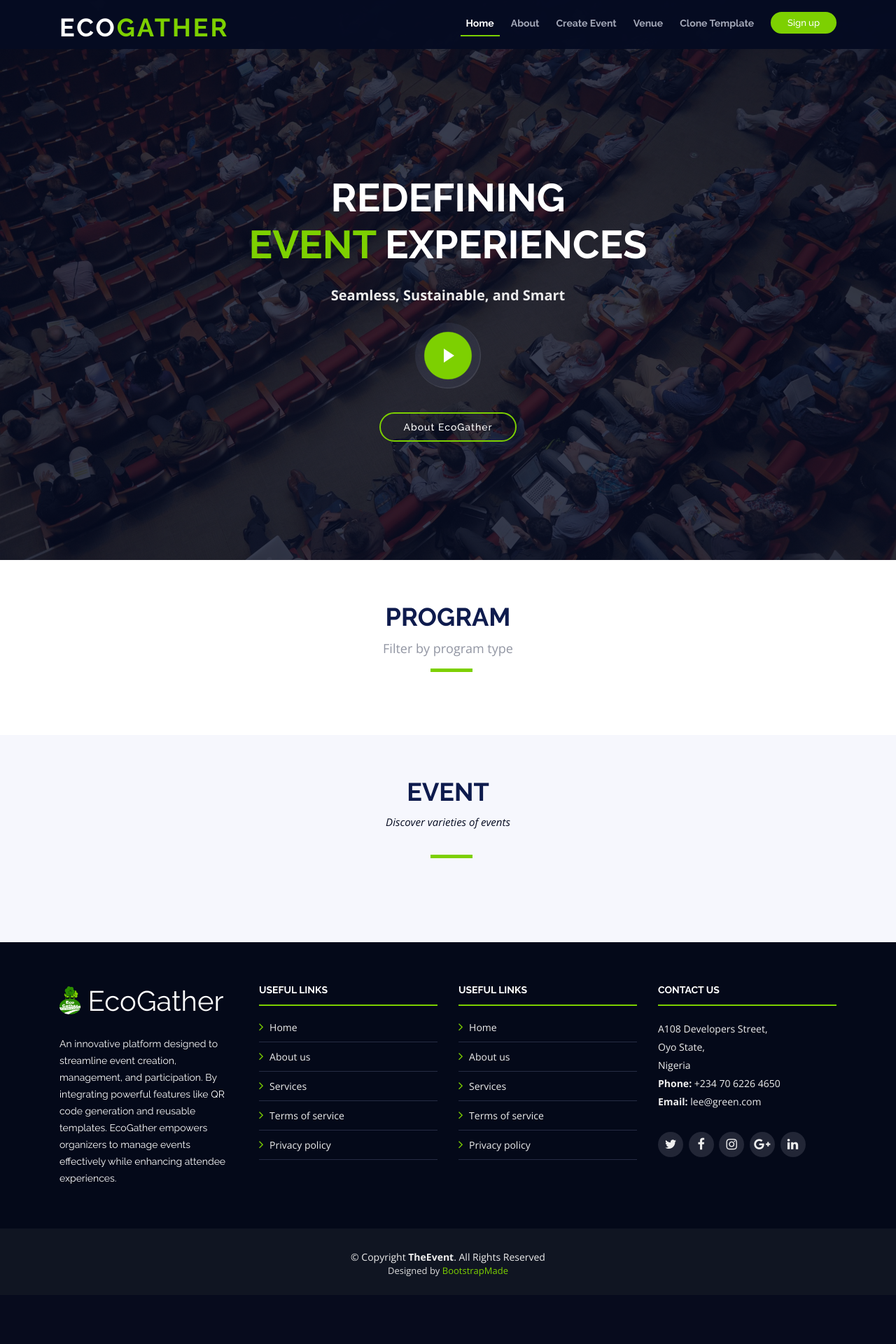
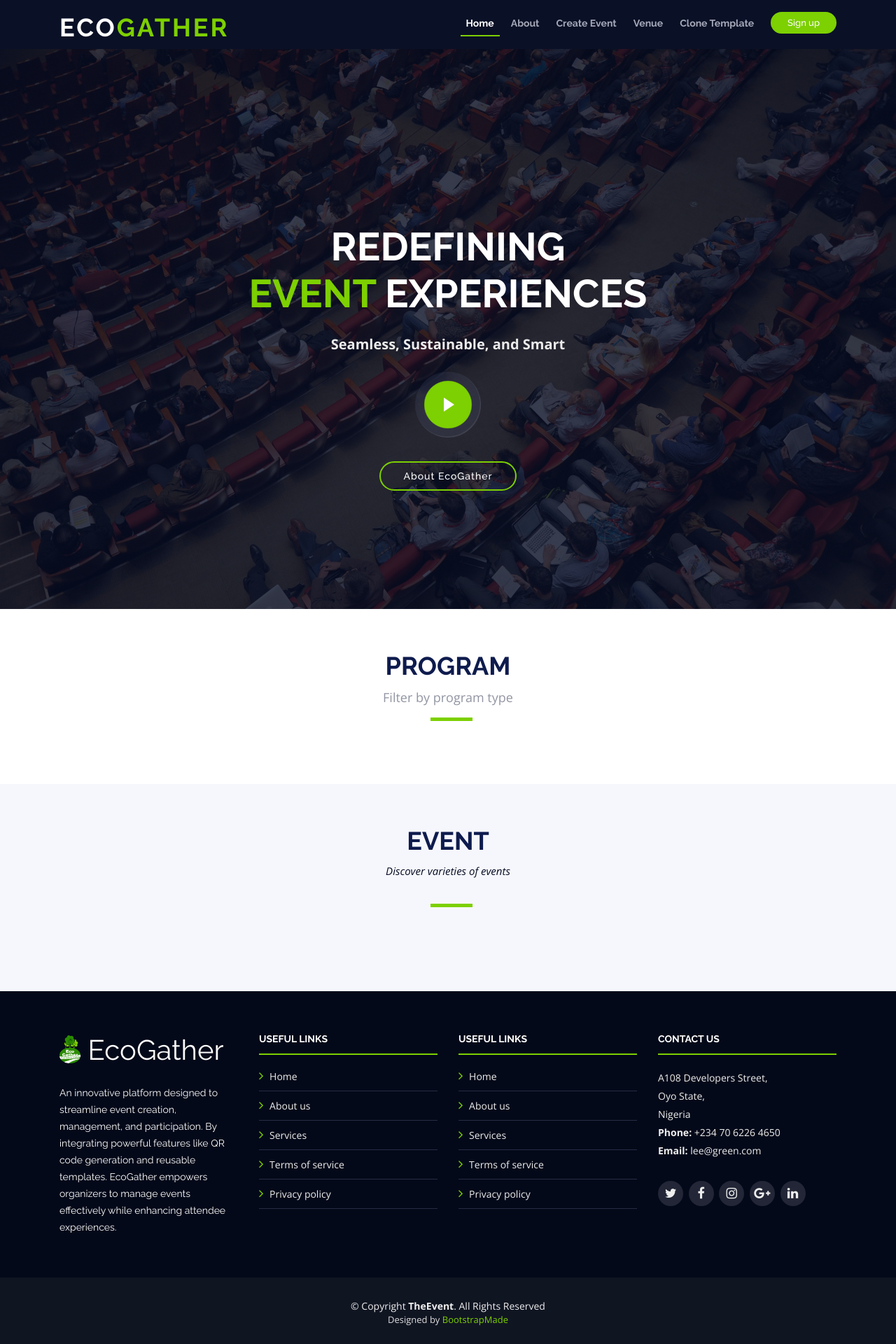
Before and after one commit to Popthemy/EcoGather, a Django app: template frontend_demo/templates/frontend_demo/events.html in a window 1280 px wide. Shown: the whole page at 70% size. Before the commit the page ends 1824 px from the top, so only its background shows below. Run offline with Django 4.2, Linux system fonts and the light colour scheme; the template is opened without the code that fills it, so the values that code supplies are empty; some libraries are stand-ins or nearby versions.

Commit message:
style(base html): increased the styling by adding main

```diff
--- a/templates/base.html
+++ b/templates/base.html
@@ -59,8 +59,7 @@
   {% comment %} {% include "event-brief.html" %} {% endcomment %}
 
 
-  <main id="main">
-
+  <main id="main" class="main-page">
     {% block content %}
 
     {% endblock %}
```
